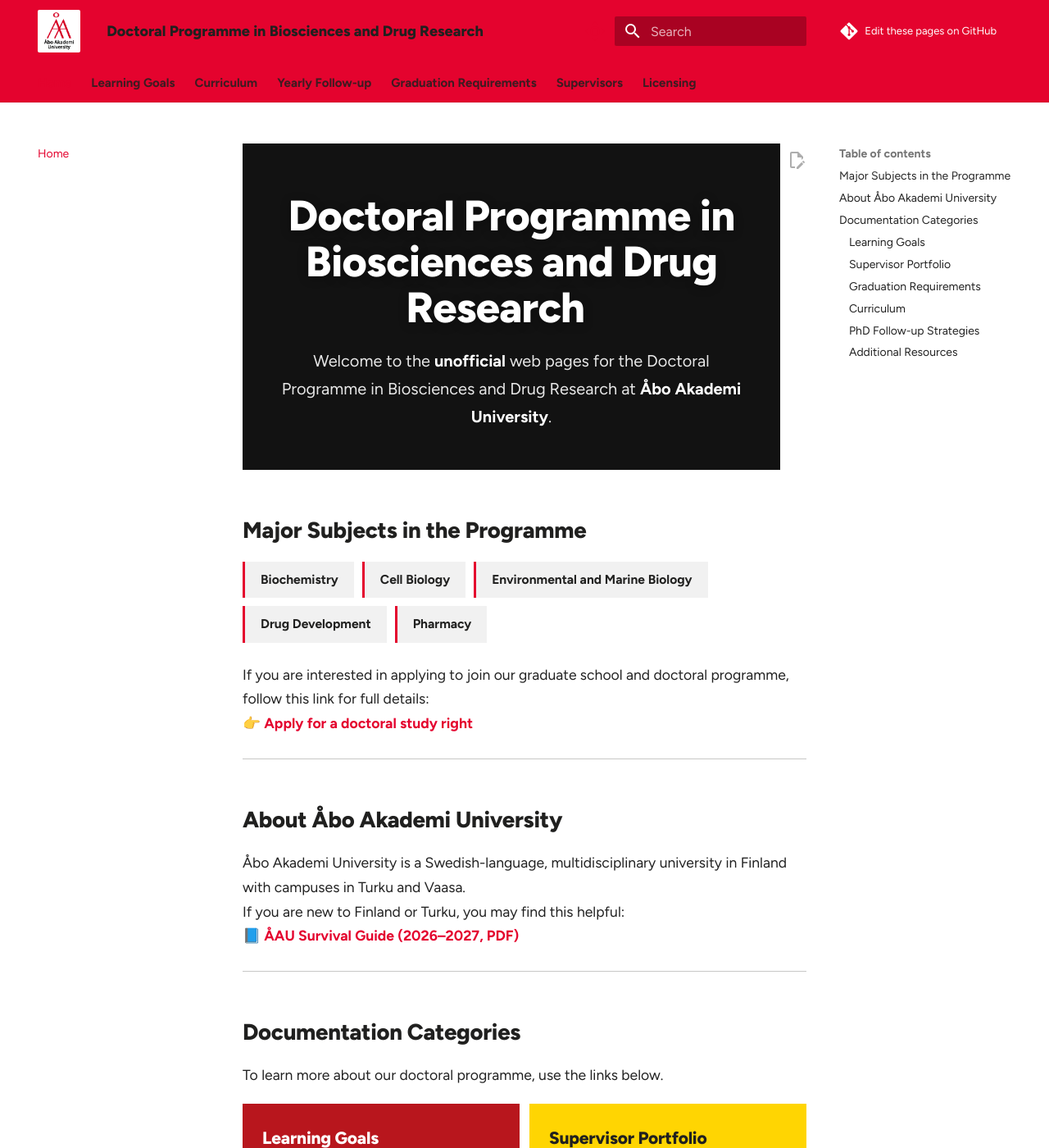
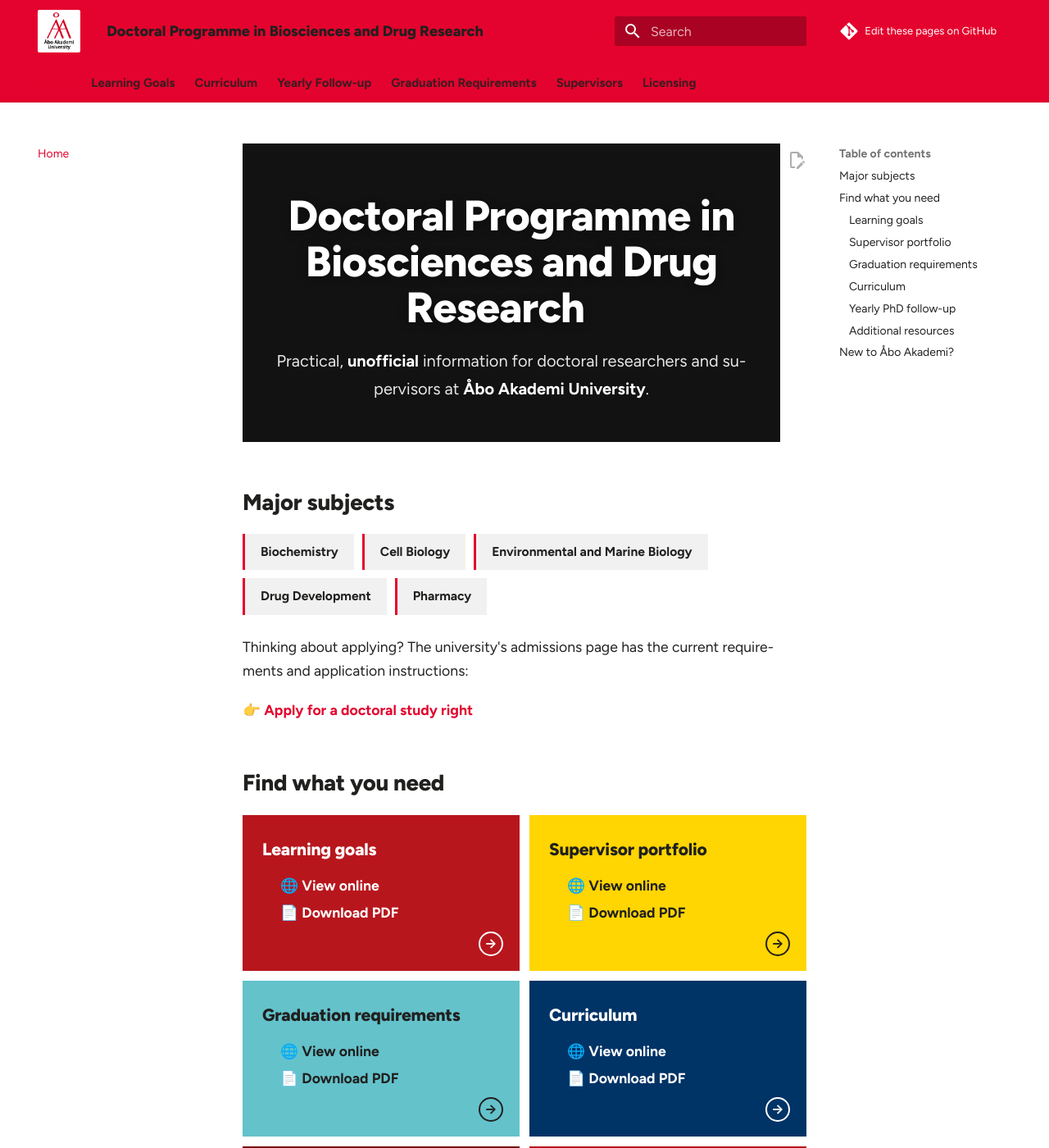
Before and after one commit to AAUGS-DP-Biosciences-and-Drug-Research/Home, an MkDocs documentation site: the page built from docs/index.md, in a window 1280 px wide and 1400 px high. Shown: the whole window at 82% size. Built offline with MkDocs 1.6.1 and Material for MkDocs 9.7.7, drawn with Linux system fonts in a browser that asks for light colours; comment, search, counter and statistics services are not loaded; some of the changed text lies outside the part shown.

Commit message:
Make landing page more direct

```diff
--- a/docs/index.md
+++ b/docs/index.md
@@ -26,13 +26,11 @@
 
 # Doctoral Programme in Biosciences and Drug Research
 
-Welcome to the **unofficial** web pages for the Doctoral Programme in Biosciences and Drug Research at **Åbo Akademi University**.
+Practical, **unofficial** information for doctoral researchers and supervisors at **Åbo Akademi University**.
 
 </div>
 
----
-
-## Major Subjects in the Programme
+## Major subjects
 
 <div class="dp-chips" markdown>
 
@@ -44,45 +42,34 @@
 
 </div>
 
-If you are interested in applying to join our graduate school and doctoral programme, follow this link for full details:
+Thinking about applying? The university's admissions page has the current requirements and application instructions:
+
 👉 [Apply for a doctoral study right](https://www.abo.fi/en/research-at-aau/postgraduate-and-doctoral-studies/apply-for-doctoral-studies/)
 
----
-
-## About Åbo Akademi University
-
-Åbo Akademi University is a Swedish-language, multidisciplinary university in Finland with campuses in Turku and Vaasa.
-If you are new to Finland or Turku, you may find this helpful:
-📘 [ÅAU Survival Guide (2026–2027, PDF)](https://www.abo.fi/wp-content/uploads/2026/09/uppdaterad-survival_guide_26-27-final.pdf)
-
----
-
-## Documentation Categories
-
-To learn more about our doctoral programme, use the links below.
+## Find what you need
 
 <div class="dp-cards" markdown>
 
 <div class="dp-card" markdown>
 
-### Learning Goals
-- 🌐 [View Online](learning-goals.md)
+### Learning goals
+- 🌐 [View online](learning-goals.md)
 - 📄 [Download PDF](pdf/learning-goals.pdf)
 
 </div>
 
 <div class="dp-card" markdown>
 
-### Supervisor Portfolio
-- 🌐 [View Online](supervisors/index.md)
+### Supervisor portfolio
+- 🌐 [View online](supervisors/index.md)
 - 📄 [Download PDF](pdf/supervisor-portfolio.pdf)
 
 </div>
 
 <div class="dp-card" markdown>
 
-### Graduation Requirements
-- 🌐 [View Online](graduation-requirements.md)
+### Graduation requirements
+- 🌐 [View online](graduation-requirements.md)
 - 📄 [Download PDF](pdf/graduation-requirements.pdf)
 
 </div>
@@ -90,27 +77,31 @@
 <div class="dp-card" markdown>
 
 ### Curriculum
-- 🌐 [View Online](curriculum.md)
+- 🌐 [View online](curriculum.md)
 - 📄 [Download PDF](pdf/curriculum.pdf)
 
 </div>
 
 <div class="dp-card" markdown>
 
-### PhD Follow-up Strategies
-- 🌐 [View Online](yearly-followup.md)
+### Yearly PhD follow-up
+- 🌐 [View online](yearly-followup.md)
 - 📄 [Download PDF](pdf/yearly-followup.pdf)
 
 </div>
 
-<!-- "Get Ready to Graduate" and "Fund your PhD studies" (Coming soon) were hidden on 2026-09-26; restore the tiles from git history when the pages exist. -->
-
 <div class="dp-card" markdown>
 
-### Additional Resources
-- 📄 [Master Documentation (PDF)](pdf/handbook.pdf)
+### Additional resources
+- 📄 [Full handbook (PDF)](pdf/handbook.pdf)
 - 📝 [Skills and Competencies (DOCX)](files/Skills%20and%20competencies_v250108.docx)
 
 </div>
 
 </div>
+
+## New to Åbo Akademi?
+
+Åbo Akademi University is a Swedish-language, multidisciplinary university in Finland with campuses in Turku and Vaasa.
+
+📘 [ÅAU Survival Guide (2026–2027, PDF)](https://www.abo.fi/wp-content/uploads/2026/09/uppdaterad-survival_guide_26-27-final.pdf)
```
